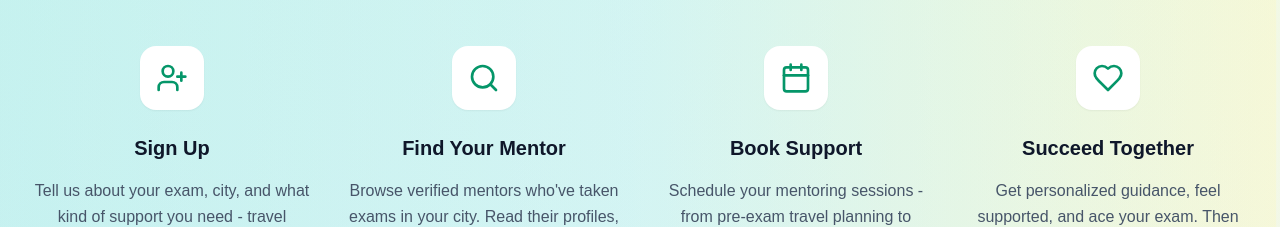
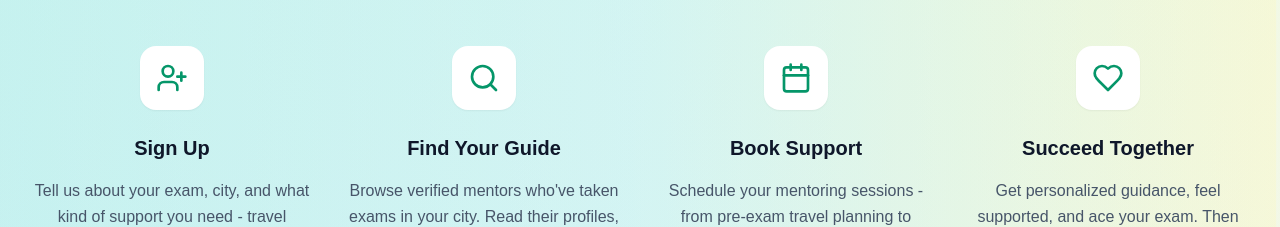
Before and after one commit to Krishna-Gupta17/GO, a React (Vite) app: page / in a window 1280 px wide. Shown: the part 940-1167 px from the top of the page. Built offline with nearby package versions, Linux system fonts and the light colour scheme; a web font is replaced by a local one; what @radix-ui/themes would draw is missing.

Commit message:
Change title from 'Find Your Mentor' to 'Find Your Guide'

```diff
--- a/src/components/HowItWorks.tsx
+++ b/src/components/HowItWorks.tsx
@@ -11,7 +11,7 @@ const HowItWorks: React.FC = () => {
     },
     {
       icon: Search,
-      title: "Find Your Mentor",
+      title: "Find Your Guide",
       description: "Browse verified mentors who've taken exams in your city. Read their profiles, ratings, and specialties to find the perfect match."
     },
     {
```
